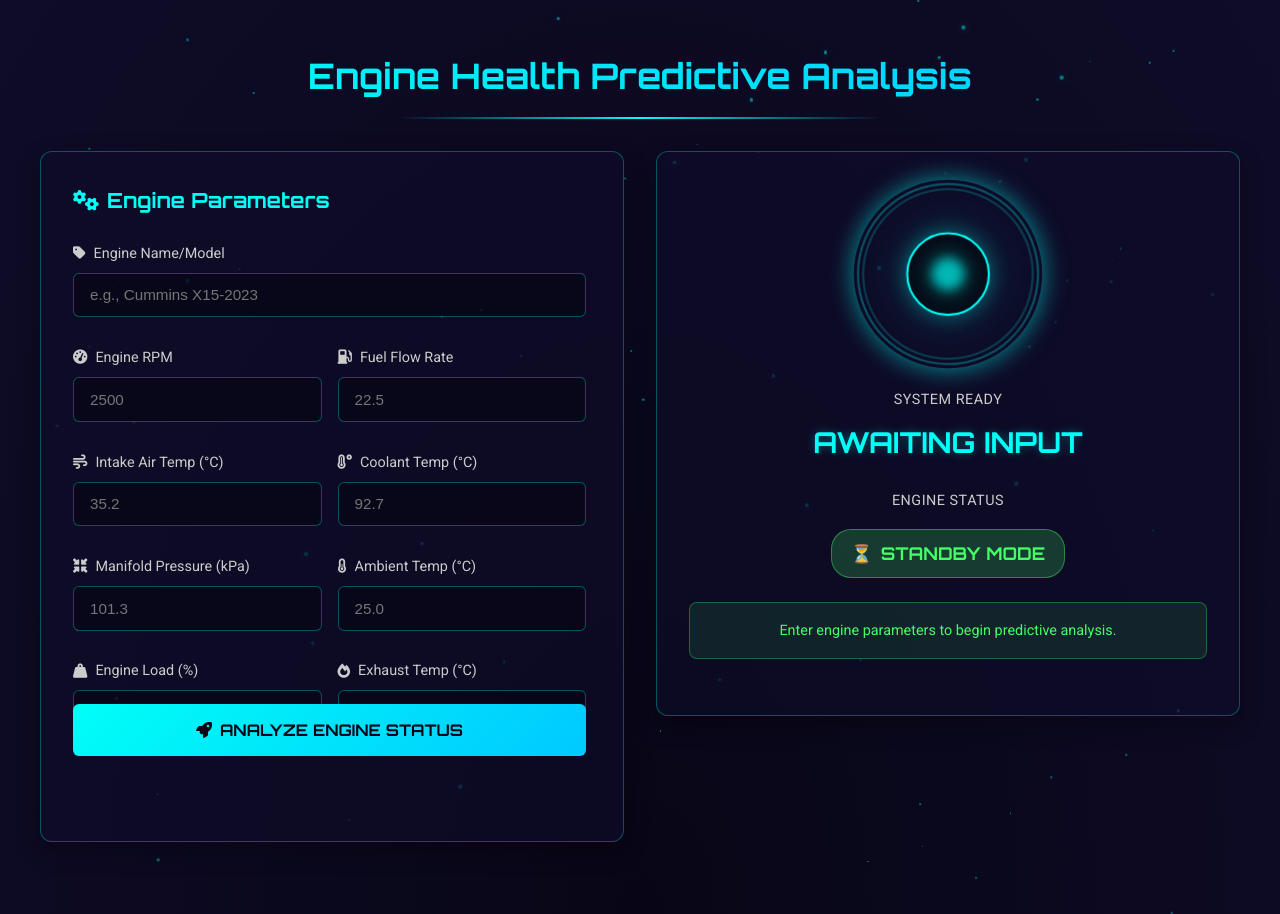
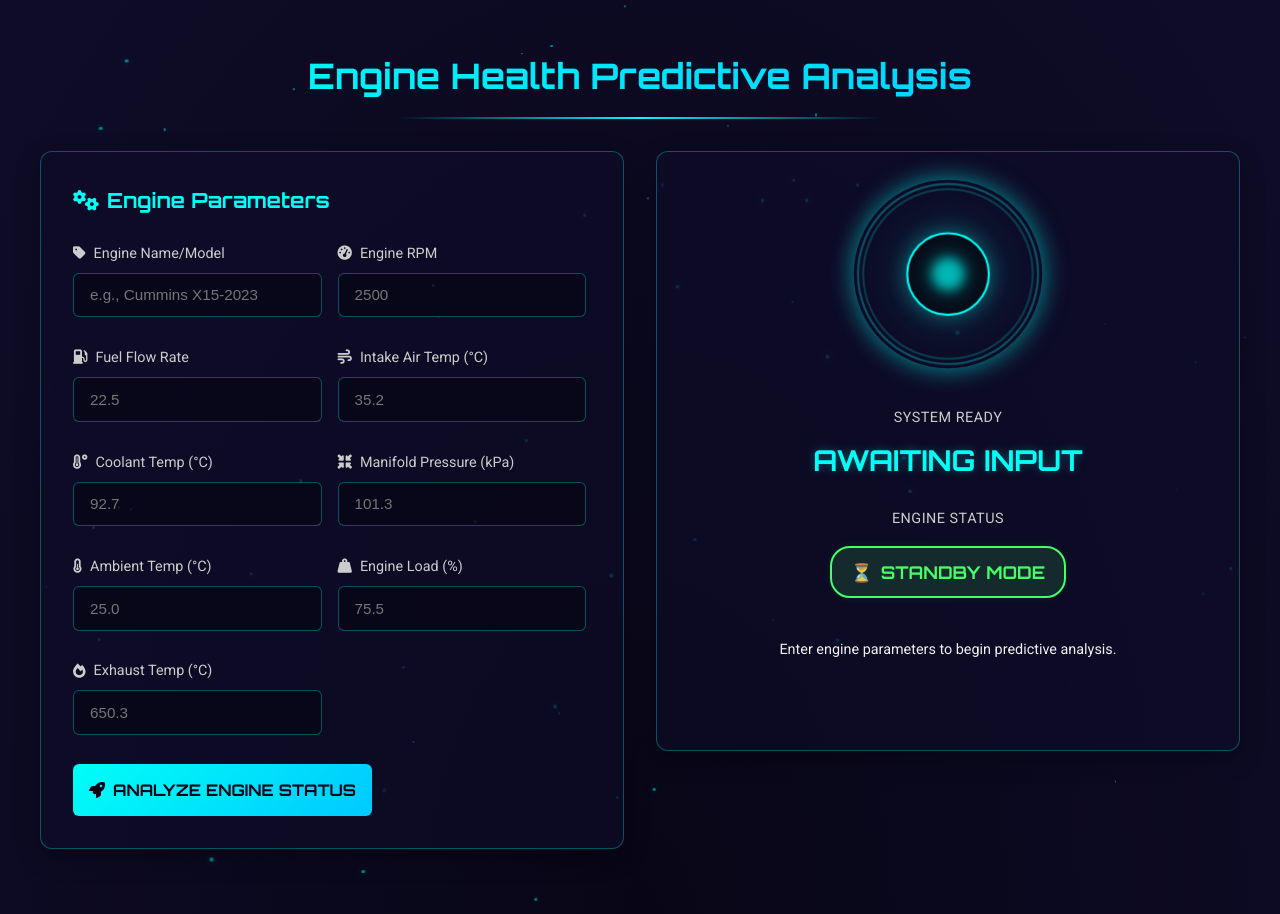
Before and after one commit to vaibhavpratap23/Engine_Testing_Elimination, a Flask app: page / in a window 1280 px wide. Shown: the part 72-986 px from the top of the page. Run offline with Flask 3, Linux system fonts and the light colour scheme; parts of the project's set-up code (start-up, migrations or seed data) failed here and were passed over.

Commit message:
changed index

```diff
--- a/app/templates/analytics.html
+++ b/app/templates/analytics.html
@@ -131,6 +131,7 @@
       font-size: 1.3rem;
       background: linear-gradient(to right, var(--primary), var(--primary-dark));
       -webkit-background-clip: text;
+      background-clip: text;
       -webkit-text-fill-color: transparent;
       letter-spacing: 1px;
     }
@@ -276,6 +277,7 @@
       padding-bottom: 15px;
       background: linear-gradient(to right, var(--primary), var(--primary-dark));
       -webkit-background-clip: text;
+      background-clip: text;
       -webkit-text-fill-color: transparent;
     }
 
--- a/app/templates/index.html
+++ b/app/templates/index.html
@@ -131,6 +131,7 @@
       font-size: 1.3rem;
       background: linear-gradient(to right, var(--primary), var(--primary-dark));
       -webkit-background-clip: text;
+      background-clip: text;
       -webkit-text-fill-color: transparent;
       letter-spacing: 1px;
     }
@@ -267,6 +268,7 @@
       padding-bottom: 15px;
       background: linear-gradient(to right, var(--primary), var(--primary-dark));
       -webkit-background-clip: text;
+      background-clip: text;
       -webkit-text-fill-color: transparent;
     }
 
@@ -281,6 +283,7 @@
       background: linear-gradient(to right, transparent, var(--primary), transparent);
     }
 
+    /* FIXED DASHBOARD LAYOUT - NO MORE OVERLAP */
     .dashboard {
       width: 100%;
       max-width: 1200px;
@@ -288,7 +291,7 @@
       grid-template-columns: 1fr 1fr;
       gap: 2rem;
       align-items: start;
-      min-height: calc(100vh - 200px);
+      grid-template-rows: auto;
     }
 
     .form-section, .results-section {
@@ -297,12 +300,9 @@
       padding: 2rem;
       border: 1px solid rgba(0, 255, 247, 0.3);
       box-shadow: 0 8px 25px rgba(0, 0, 0, 0.3);
-      height: auto;
-      max-height: 80vh;
-      overflow-y: auto;
-      display: flex;
-      flex-direction: column;
       transition: transform 0.3s ease, box-shadow 0.3s ease;
+      width: 100%;
+      position: relative;
     }
 
     .form-section:hover, .results-section:hover {
@@ -311,7 +311,15 @@
     }
 
     .form-section {
-      justify-content: flex-start;
+      display: flex;
+      flex-direction: column;
+      min-height: 600px;
+    }
+
+    .results-section {
+      display: flex;
+      flex-direction: column;
+      min-height: 600px;
     }
 
     .form-title {
@@ -328,7 +336,7 @@
       display: grid;
       grid-template-columns: repeat(2, 1fr);
       gap: 1rem;
-      max-height: calc(100% - 60px);
+      flex: 1;
       overflow-y: auto;
       padding-right: 5px;
     }
@@ -384,10 +392,7 @@
       font-weight: 700;
       font-size: 1rem;
       cursor: pointer;
-      margin-top: auto;
-      position: sticky;
-      bottom: 0;
-      z-index: 1;
+      margin-top: 1rem;
       transition: transform 0.3s ease, box-shadow 0.3s ease;
       display: flex;
       align-items: center;
@@ -491,6 +496,22 @@
       color: var(--primary);
       text-shadow: 0 0 10px rgba(0, 255, 247, 0.3);
     }
+    .risk-standby {
+      border: 2px solid #44ff66;             /* bright green */
+      background: rgba(68, 255, 102, 0.13);  /* light green */
+      color: #44ff66;
+      border-radius: 20px;
+      padding: 0.6rem 1.2rem;
+      font-family: 'Orbitron', sans-serif;
+      font-weight: 700;
+      font-size: 1.1rem;
+      margin-top: 0.5rem;
+      display: inline-flex;
+      align-items: center;
+      gap: 0.5rem;
+      box-shadow: 0 0 8px 1px rgba(68,255,102,0.07);
+    }
+
 
     .risk-indicator {
       display: inline-flex;
@@ -600,17 +621,17 @@
       .dashboard {
         grid-template-columns: 1fr 1fr;
       }
-
-      .form-section {
-        height: 70vh;
-      }
     }
 
-    /* Responsive adjustments */
+    /* Responsive adjustments - FIXED MOBILE LAYOUT */
     @media (max-width: 1200px) {
       .dashboard {
         grid-template-columns: 1fr;
         gap: 1.5rem;
+      }
+
+      .form-section, .results-section {
+        min-height: auto;
       }
     }
 
@@ -621,12 +642,10 @@
 
       .input-grid {
         grid-template-columns: 1fr;
-        max-height: none;
       }
 
       .submit-btn {
         grid-column: span 1;
-        position: static;
       }
 
       .page-title {
@@ -636,7 +655,11 @@
 
       .form-section, .results-section {
         padding: 1.5rem;
-        max-height: none;
+        min-height: auto;
+      }
+
+      .dashboard {
+        grid-template-columns: 1fr;
       }
     }
 
@@ -671,24 +694,24 @@
     </div>
 
     <nav class="navbar" id="navbar">
-      <a href="/"><i class="fas fa-tachometer-alt"></i> Dashboard</a>
-      <a href="/analytics"><i class="fas fa-chart-line"></i> Analytics</a>
-      <a href="/project-report"><i class="fas fa-file-contract"></i> Project Report</a>
-      <a href="/profile"><i class="fas fa-user-circle"></i> Profile</a>
+      <a href="#"><i class="fas fa-tachometer-alt"></i> Dashboard</a>
+      <a href="#"><i class="fas fa-chart-line"></i> Analytics</a>
+      <a href="#"><i class="fas fa-file-contract"></i> Project Report</a>
+      <a href="#"><i class="fas fa-user-circle"></i> Profile</a>
     </nav>
   </header>
 
   <main>
-    <h1 class="page-title animate__animated animate__fadeIn">Engine Health Predictive Analysis</h1>
+    <h1 class="page-title">Engine Health Predictive Analysis</h1>
 
     <div class="dashboard">
-      <section class="form-section animate__animated animate__fadeInLeft">
+      <section class="form-section">
         <h2 class="form-title">
           <i class="fas fa-cogs"></i> Engine Parameters
         </h2>
-        <form id="engineForm" method="POST">
+        <form id="engineForm">
           <div class="input-grid">
-            <div class="input-group" style="grid-column: span 2;">
+            <div class="input-group full-width">
               <label for="engine_name"><i class="fas fa-tag"></i> Engine Name/Model</label>
               <input type="text" name="engine_name" id="engine_name" placeholder="e.g., Cummins X15-2023" required>
             </div>
@@ -732,57 +755,22 @@
               <label for="exhaust_temp"><i class="fas fa-fire"></i> Exhaust Temp (°C)</label>
               <input type="number" step="any" name="exhaust_temp" id="exhaust_temp" placeholder="650.3" required>
             </div>
+          </div>
 
           <button type="submit" class="submit-btn">
             <i class="fas fa-rocket"></i> ANALYZE ENGINE STATUS
           </button>
-          </div>
         </form>
       </section>
 
-      <section class="results-section animate__animated animate__fadeInRight" id="resultsSection">
-        {% if prediction_result %}
+      <section class="results-section" id="resultsSection">
         <div class="engine-visualization">
           <div class="engine-core">
             <div class="engine-piston"></div>
           </div>
         </div>
 
-        <div class="results-content">
-          <div class="result-item">
-            <div class="result-label">ENGINE PERFORMANCE</div>
-            <div class="result-value">{{ prediction_result }}</div>
-          </div>
-
-          <div class="result-item">
-            <div class="result-label">FAILURE RISK ASSESSMENT</div>
-            {% if failure_risk_result == '⚠️ RISK' %}
-              <div class="risk-indicator risk-high">
-                <span>⚠️</span>
-                <span>CRITICAL RISK</span>
-              </div>
-              <div class="status-message status-warning">
-                Immediate attention required. Engine parameters indicate potential failure risk.
-              </div>
-            {% else %}
-              <div class="risk-indicator risk-low">
-                <span>✓</span>
-                <span>OPTIMAL CONDITION</span>
-              </div>
-              <div class="status-message status-optimal">
-                Engine operating within normal parameters. No immediate action required.
-              </div>
-            {% endif %}
-          </div>
-        </div>
-        {% else %}
-        <div class="engine-visualization">
-          <div class="engine-core">
-            <div class="engine-piston"></div>
-          </div>
-        </div>
-
-        <div class="results-content">
+        <div class="results-content" id="resultsContent">
           <div class="result-item">
             <div class="result-label">SYSTEM READY</div>
             <div class="result-value">AWAITING INPUT</div>
@@ -790,16 +778,15 @@
 
           <div class="result-item">
             <div class="result-label">ENGINE STATUS</div>
-            <div class="risk-indicator risk-low">
+            <div class="risk-indicator risk-standby">
               <span>⏳</span>
               <span>STANDBY MODE</span>
             </div>
-            <div class="status-message status-optimal">
+            <div class="status-message status-neutral">
               Enter engine parameters to begin predictive analysis.
             </div>
           </div>
         </div>
-        {% endif %}
       </section>
     </div>
   </main>
@@ -807,8 +794,21 @@
 <script>
 document.addEventListener('DOMContentLoaded', function() {
   // Create animated particles
+  createParticles();
+
+  // Initialize mobile menu
+  initializeMobileMenu();
+
+  // Initialize form handling
+  initializeFormHandling();
+
+  // Initialize input validation
+  initializeInputValidation();
+});
+
+function createParticles() {
   const particlesContainer = document.getElementById('particles');
-      const particleCount = 100;
+  const particleCount = 80; // Increased to match analytics.html
 
   for (let i = 0; i < particleCount; i++) {
     const particle = document.createElement('div');
@@ -836,26 +836,9 @@
 
     particlesContainer.appendChild(particle);
   }
+}
 
-      // Engine visualization effects
-      const engineCore = document.querySelector('.engine-core');
-      const enginePiston = document.querySelector('.engine-piston');
-
-      {% if prediction_result %}
-        {% if failure_risk_result == '⚠️ RISK' %}
-          // Critical state - red pulsing
-          engineCore.style.animation = 'pulse 0.8s infinite alternate';
-          engineCore.style.boxShadow = '0 0 30px rgba(255, 77, 77, 0.6)';
-          enginePiston.style.borderColor = 'var(--secondary)';
-          enginePiston.style.boxShadow = '0 0 25px rgba(255, 77, 77, 0.6)';
-        {% else %}
-          // Optimal state - smooth pulsing
-          engineCore.style.animation = 'pulse 2s infinite alternate';
-          engineCore.style.boxShadow = '0 0 25px rgba(0, 255, 247, 0.6)';
-        {% endif %}
-      {% endif %}
-
-      // Enhanced hamburger menu functionality
+function initializeMobileMenu() {
   const hamburger = document.getElementById('hamburger');
   const navbar = document.getElementById('navbar');
   const body = document.body;
@@ -864,7 +847,6 @@
     this.classList.toggle('open');
     navbar.classList.toggle('active');
 
-        // Prevent body scrolling when menu is open
     if (navbar.classList.contains('active')) {
       body.classList.add('menu-open');
     } else {
@@ -891,63 +873,248 @@
       }
     }
   });
+}
 
-      // Prevent touch scrolling that reveals the menu
-      let startX = 0;
-      let startY = 0;
+function initializeFormHandling() {
+  const engineForm = document.getElementById('engineForm');
+  const resultsContent = document.getElementById('resultsContent');
+  const resultsSection = document.getElementById('resultsSection');
 
-      document.addEventListener('touchstart', function(e) {
-        startX = e.touches[0].clientX;
-        startY = e.touches[0].clientY;
-      }, { passive: true });
+  engineForm.addEventListener('submit', function(e) {
+    e.preventDefault();
 
-      document.addEventListener('touchmove', function(e) {
-        if (!navbar.classList.contains('active')) {
-          const deltaX = e.touches[0].clientX - startX;
-          const deltaY = Math.abs(e.touches[0].clientY - startY);
+    // Get form data
+    const formData = new FormData(engineForm);
+    const engineData = {};
 
-          // If swiping horizontally more than vertically, prevent it
-          if (Math.abs(deltaX) > deltaY && deltaX > 50) {
-            e.preventDefault();
+    for (let [key, value] of formData.entries()) {
+      engineData[key] = parseFloat(value) || value;
     }
+
+    // Analyze engine data
+    const analysis = analyzeEngineHealth(engineData);
+
+    // Update results display
+    updateResultsDisplay(analysis);
+
+    // Auto-scroll to results with smooth animation
+    setTimeout(() => {
+      resultsSection.scrollIntoView({
+        behavior: 'smooth',
+        block: 'start'
+      });
+
+      // Add a slight delay for mobile to ensure scroll completes
+      if (window.innerWidth < 768) {
+        setTimeout(() => {
+          resultsSection.scrollIntoView({
+            behavior: 'smooth',
+            block: 'center'
+          });
+        }, 500);
       }
-      }, { passive: false });
-
-      // Form submission handler with scroll to results
-      const engineForm = document.getElementById('engineForm');
-      if (engineForm) {
-        engineForm.addEventListener('submit', function(e) {
-          // Add any form validation logic here
-          // If validation fails, call e.preventDefault()
-
-          // Scroll to results after submission (for demo purposes)
-          setTimeout(() => {
-            const resultsSection = document.getElementById('resultsSection');
-            if (resultsSection) {
-              if (window.innerWidth < 768) {
-                // For mobile, scroll to results
-                resultsSection.scrollIntoView({ behavior: 'smooth' });
-              } else {
-                // For desktop, just ensure results are visible
-                resultsSection.scrollTo({ top: 0, behavior: 'smooth' });
-              }
-            }
-          }, 500);
+    }, 100);
   });
 }
 
-      // Add input validation feedback
+function analyzeEngineHealth(data) {
+  // Simple engine health analysis logic
+  let riskFactors = 0;
+  let warnings = [];
+
+  // Check RPM
+  if (data.engine_rpm > 3000 || data.engine_rpm < 800) {
+    riskFactors++;
+    warnings.push('RPM outside optimal range');
+  }
+
+  // Check temperatures
+  if (data.coolant_temp > 100) {
+    riskFactors++;
+    warnings.push('Coolant temperature too high');
+  }
+
+  if (data.exhaust_temp > 700) {
+    riskFactors++;
+    warnings.push('Exhaust temperature elevated');
+  }
+
+  if (data.intake_air_temp > 50) {
+    riskFactors++;
+    warnings.push('Intake air temperature high');
+  }
+
+  // Check engine load
+  if (data.engine_load > 90) {
+    riskFactors++;
+    warnings.push('Engine load critically high');
+  }
+
+  // Check fuel flow
+  if (data.fuel_flow_rate > 30) {
+    riskFactors++;
+    warnings.push('High fuel consumption detected');
+  }
+
+  // Determine overall health
+  let performance, riskLevel, statusClass, riskClass;
+
+  if (riskFactors === 0) {
+    performance = 'EXCELLENT';
+    riskLevel = 'OPTIMAL CONDITION';
+    statusClass = 'status-optimal';
+    riskClass = 'risk-low';
+  } else if (riskFactors <= 2) {
+    performance = 'GOOD';
+    riskLevel = 'LOW RISK';
+    statusClass = 'status-optimal';
+    riskClass = 'risk-low';
+  } else if (riskFactors <= 4) {
+    performance = 'MODERATE';
+    riskLevel = 'MODERATE RISK';
+    statusClass = 'status-warning';
+    riskClass = 'risk-high';
+  } else {
+    performance = 'CRITICAL';
+    riskLevel = 'HIGH RISK';
+    statusClass = 'status-warning';
+    riskClass = 'risk-high';
+  }
+
+  return {
+    performance,
+    riskLevel,
+    statusClass,
+    riskClass,
+    warnings,
+    engineName: data.engine_name || 'Unknown Engine'
+  };
+}
+
+function updateResultsDisplay(analysis) {
+  const resultsContent = document.getElementById('resultsContent');
+  const engineCore = document.querySelector('.engine-core');
+  const enginePiston = document.querySelector('.engine-piston');
+
+  // Update engine visualization based on risk level
+  if (analysis.riskClass === 'risk-high') {
+    engineCore.style.animation = 'pulse 0.8s infinite alternate';
+    engineCore.style.boxShadow = '0 0 30px rgba(255, 77, 77, 0.6)';
+    enginePiston.style.borderColor = '#ff4d4d';
+    enginePiston.style.boxShadow = '0 0 25px rgba(255, 77, 77, 0.6)';
+  } else {
+    engineCore.style.animation = 'pulse 2s infinite alternate';
+    engineCore.style.boxShadow = '0 0 25px rgba(0, 255, 247, 0.6)';
+    enginePiston.style.borderColor = '#00fff7';
+    enginePiston.style.boxShadow = '0 0 20px rgba(0, 255, 247, 0.4)';
+  }
+
+  // Create status message
+  let statusMessage;
+  if (analysis.warnings.length === 0) {
+    statusMessage = 'Engine operating within normal parameters. No immediate action required.';
+  } else {
+    statusMessage = `${analysis.warnings.length} potential issue(s) detected: ${analysis.warnings.join(', ')}`;
+  }
+
+  // Update results content
+  resultsContent.innerHTML = `
+    <div class="result-item">
+      <div class="result-label">ENGINE: ${analysis.engineName.toUpperCase()}</div>
+      <div class="result-value">${analysis.performance}</div>
+    </div>
+
+    <div class="result-item">
+      <div class="result-label">FAILURE RISK ASSESSMENT</div>
+      <div class="risk-indicator ${analysis.riskClass}">
+        <span>${analysis.riskClass === 'risk-high' ? '⚠️' : '✓'}</span>
+        <span>${analysis.riskLevel}</span>
+      </div>
+      <div class="status-message ${analysis.statusClass}">
+        ${statusMessage}
+      </div>
+    </div>
+
+    <div class="result-item">
+      <div class="result-label">ANALYSIS TIMESTAMP</div>
+      <div class="result-value" style="font-size: 1.2rem;">
+        ${new Date().toLocaleTimeString()}
+      </div>
+    </div>
+  `;
+
+  // Add fade-in animation to results
+  resultsContent.style.opacity = '0';
+  setTimeout(() => {
+    resultsContent.style.transition = 'opacity 0.5s ease';
+    resultsContent.style.opacity = '1';
+  }, 100);
+}
+
+function initializeInputValidation() {
   const inputs = document.querySelectorAll('input[type="number"]');
+
   inputs.forEach(input => {
     input.addEventListener('input', function() {
-          if (this.validity.rangeUnderflow || this.validity.rangeOverflow) {
-            this.style.borderColor = 'var(--secondary)';
+      // Basic validation feedback
+      if (this.value && (this.validity.rangeUnderflow || this.validity.rangeOverflow)) {
+        this.style.borderColor = '#ff4d4d';
+        this.style.boxShadow = '0 0 0 2px rgba(255, 77, 77, 0.2)';
+      } else {
+        this.style.borderColor = 'rgba(0, 255, 247, 0.3)';
+        this.style.boxShadow = 'none';
+      }
+    });
+
+    input.addEventListener('focus', function() {
+      this.style.borderColor = '#00fff7';
+      this.style.boxShadow = '0 0 0 2px rgba(0, 255, 247, 0.2)';
+    });
+
+    input.addEventListener('blur', function() {
+      if (!this.validity.rangeUnderflow && !this.validity.rangeOverflow) {
+        this.style.borderColor = 'rgba(0, 255, 247, 0.3)';
+        this.style.boxShadow = 'none';
+      }
+    });
+  });
+
+  // Text input validation
+  const textInput = document.getElementById('engine_name');
+  textInput.addEventListener('input', function() {
+    if (this.value.length > 0) {
+      this.style.borderColor = '#00fff7';
     } else {
       this.style.borderColor = 'rgba(0, 255, 247, 0.3)';
     }
   });
-      });
-    });
+}
+
+// Utility function for smooth scrolling on older browsers
+function smoothScrollTo(element) {
+  const targetPosition = element.offsetTop - 100; // Offset for header
+  const startPosition = window.pageYOffset;
+  const distance = targetPosition - startPosition;
+  const duration = 800;
+  let start = null;
+
+  function animation(currentTime) {
+    if (start === null) start = currentTime;
+    const timeElapsed = currentTime - start;
+    const run = ease(timeElapsed, startPosition, distance, duration);
+    window.scrollTo(0, run);
+    if (timeElapsed < duration) requestAnimationFrame(animation);
+  }
+
+  function ease(t, b, c, d) {
+    t /= d / 2;
+    if (t < 1) return c / 2 * t * t + b;
+    t--;
+    return -c / 2 * (t * (t - 2) - 1) + b;
+  }
+
+  requestAnimationFrame(animation);
+}
 </script>
 </body>
 </html>
```
Lines whose indentation alone changed are shown as unchanged.
